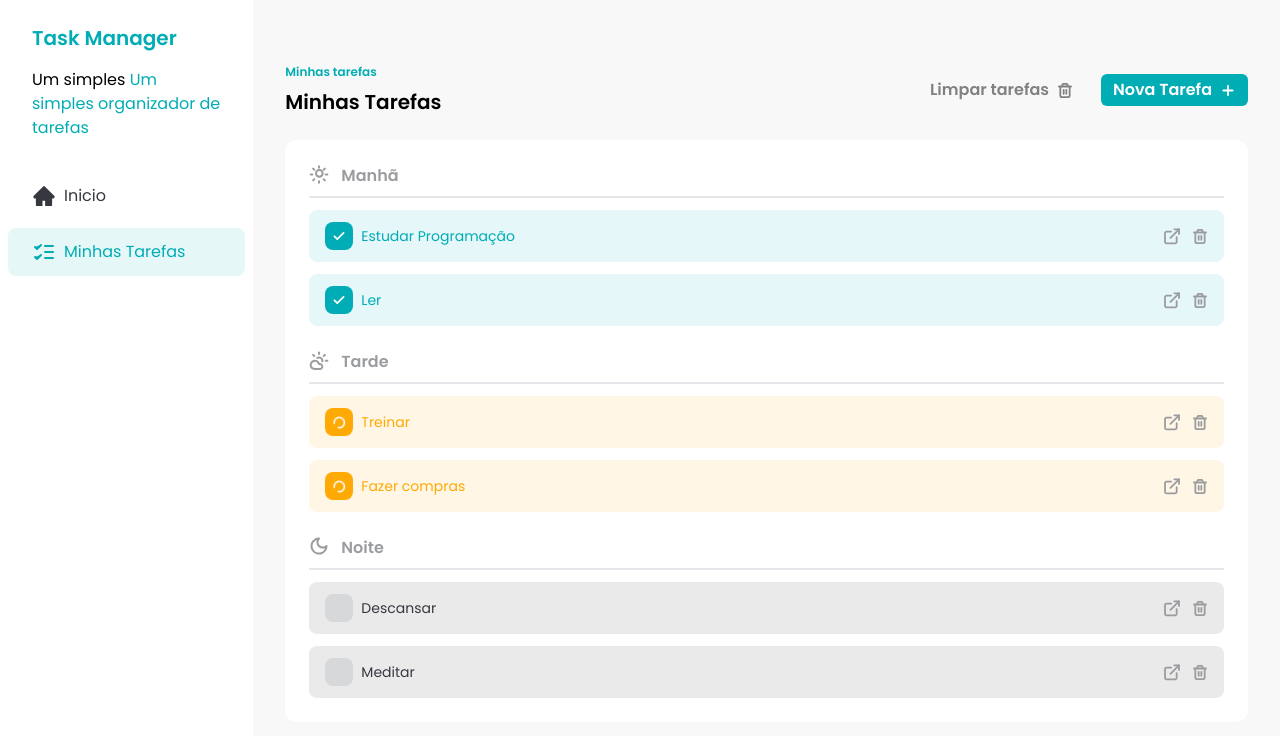
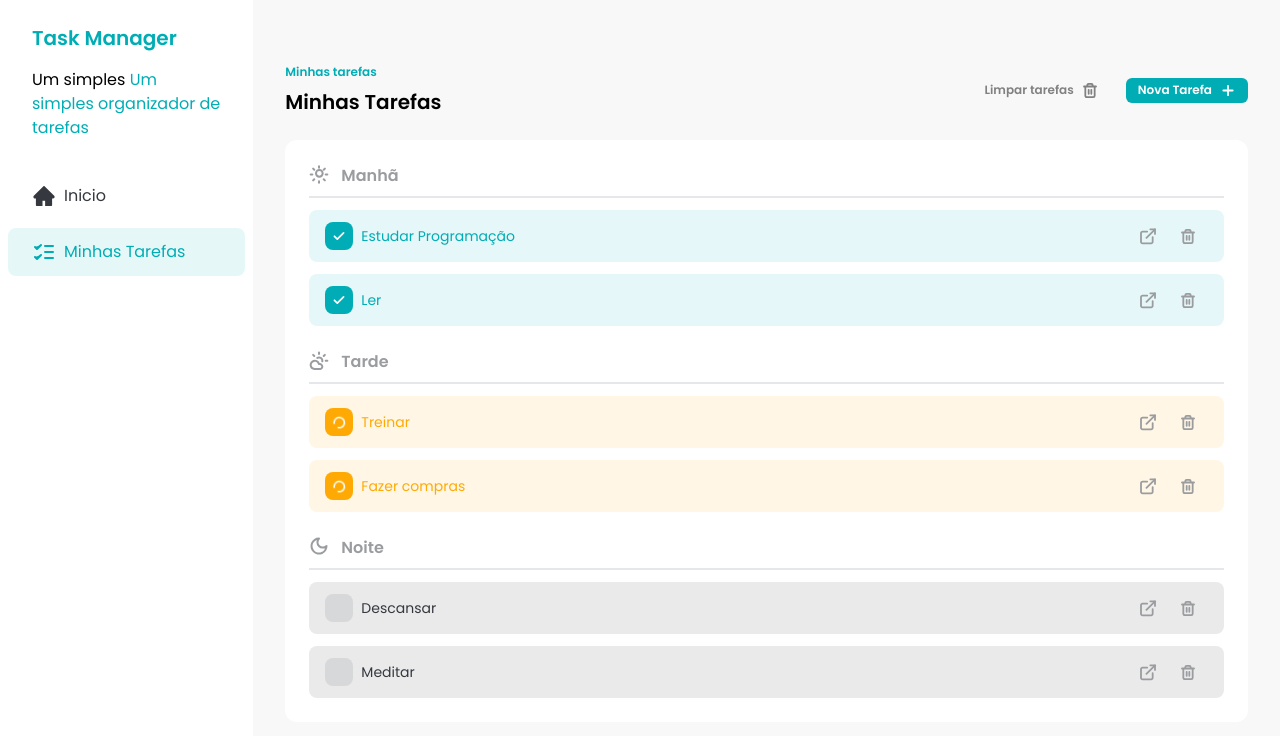
Before and after one commit to lopesmatheus1/to-do-react, a React (Vite) app: page / in a window 1280 px wide. Shown: the top 736 px of the page. Built offline with nearby package versions, Linux system fonts and the light colour scheme.

Commit message:
feat: add size and secondary variant to button

```diff
--- a/src/components/Button.jsx
+++ b/src/components/Button.jsx
@@ -1,7 +1,13 @@
 /* eslint-disable react/prop-types */
 import React from 'react'
 
-const Button = ({ children, variant = 'primary', ...rest }) => {
+const Button = ({
+  children,
+  variant = 'primary',
+  size = 'small',
+  className,
+  ...rest
+}) => {
   const getVariantClasses = () => {
     if (variant === 'colorless') {
       return 'text-[#818181] bg-transparent'
@@ -9,11 +15,24 @@
     if (variant === 'primary') {
       return 'bg-[#00ADB5] text-white'
     }
+
+    if (variant === 'secondary') {
+      return 'bg-[#EEE] text-[#35383E]'
+    }
   }
 
+  const getSizeClasses = () => {
+    if (size === 'small') {
+      return ' py-1 text-xs'
+    }
+
+    if (size === 'large') {
+      return ' py-2 text-sm'
+    }
+  }
   return (
     <button
-      className={`text-xstext flex items-center gap-2 rounded-md px-3 py-1 font-semibold transition hover:opacity-80 ${getVariantClasses()}`}
+      className={`text-xstext flex items-center justify-center gap-2 rounded-md px-3 font-semibold transition hover:opacity-80 ${getVariantClasses()} ${getSizeClasses()} ${className}`}
       {...rest}
     >
       {children}
```
